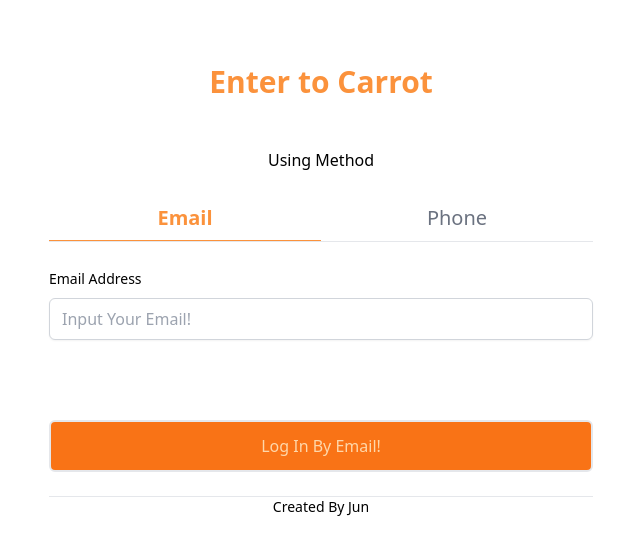
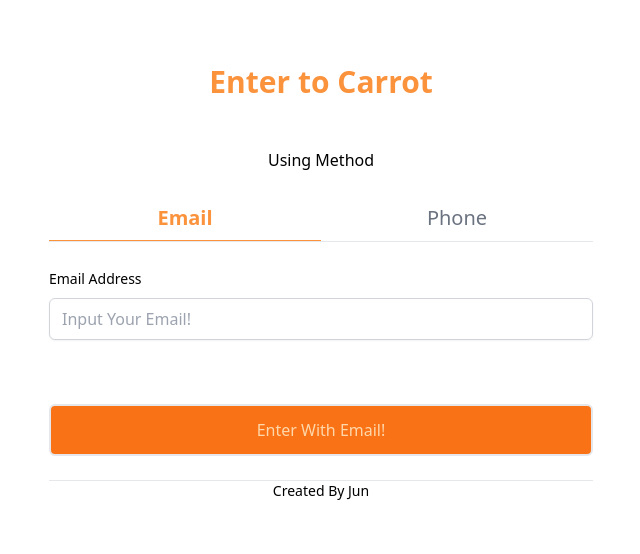
Before and after one commit to jungyu333/carrot_market, a Next.js app: page /enter in a window 1280 px wide. Shown: the top 554 px of the page, without its empty margins (319-959 px from the left). Built offline with nearby package versions, Linux system fonts and the light colour scheme.

Commit message:
submitButton.tsx Refactoring

```diff
--- a/components/layout.tsx
+++ b/components/layout.tsx
@@ -5,9 +5,9 @@ import tw from "tailwind-styled-components";
 
 interface LayoutProps {
   title: string;
-  canGoBack: boolean;
-  hasTabBar: boolean;
-  isLogIn: boolean;
+  canGoBack?: boolean;
+  hasTabBar?: boolean;
+  isLogIn?: boolean;
   children: React.ReactNode;
 }
 
--- /dev/null
+++ b/components/submitButton.tsx
@@ -0,0 +1,23 @@
+import tw from "tailwind-styled-components";
+
+const Button = tw.button`
+  text-center
+  bg-orange-500
+  text-orange-200
+  w-full
+  border-2
+  py-3
+  rounded-md
+  focus:outline-none
+  focus:ring-2
+  focus:ring-orange-500
+  hover:text-white
+`;
+
+interface SubmitButtonProps {
+  text: string;
+}
+
+export default function SubmitButton({ text }: SubmitButtonProps) {
+  return <Button>{text}</Button>;
+}
--- a/pages/chats/index.tsx
+++ b/pages/chats/index.tsx
@@ -1,3 +1,5 @@
+import { NextPage } from "next";
+import Link from "next/link";
 import tw from "tailwind-styled-components";
 import Layout from "../../components/layout";
 
@@ -42,11 +44,12 @@ const Content = tw.span`
   text-gray-400
 `;
 
-export default function Chat() {
+const Chats: NextPage = () => {
   return (
     <Layout title="채팅" isLogIn canGoBack={false} hasTabBar>
       <Wrapper>
         {[1, 2, 3, 4, 5, 6, 7, 8, 9].map((i) => (
+          <Link key={i} href={`/chats/${i}`}>
             <ChatContainer key={i}>
               <AvatarContainer>
                 <Avater />
@@ -56,8 +59,11 @@ export default function Chat() {
                 <Content>How are You!</Content>
               </MainContainer>
             </ChatContainer>
+          </Link>
         ))}
       </Wrapper>
     </Layout>
   );
-}
+};
+
+export default Chats;
--- a/pages/communicate/write.tsx
+++ b/pages/communicate/write.tsx
@@ -1,5 +1,6 @@
 import tw from "tailwind-styled-components";
 import Layout from "../../components/layout";
+import SubmitButton from "../../components/submitButton";
 
 const Wrapper = tw.div`
   mt-20
@@ -52,15 +53,6 @@ const ButtonContainer = tw.div`
   mt-8
 `;
 
-const Button = tw.button`
-  border
-  w-full
-  py-3
-  rounded-md
-  bg-orange-500
-  text-white
-  hover:bg-orange-600
-`;
 export default function WritePost() {
   return (
     <Layout canGoBack title="새 글 작성" isLogIn hasTabBar={false}>
@@ -74,7 +66,7 @@ export default function WritePost() {
           <TextArea rows={6} placeholder="Create Post" />
         </MainContainer>
         <ButtonContainer>
-          <Button>Create a Post!</Button>
+          <SubmitButton text="Create a Post" />
         </ButtonContainer>
       </Wrapper>
     </Layout>
--- a/pages/enter.tsx
+++ b/pages/enter.tsx
@@ -1,6 +1,7 @@
 import mitt from "next/dist/shared/lib/mitt";
 import { useState } from "react";
 import tw from "tailwind-styled-components";
+import SubmitButton from "../components/submitButton";
 
 const Wrapper = tw.div`
   mt-16
@@ -110,21 +111,7 @@ const PhoneInput = tw.input`
 `;
 
 const SubmitButtonContainer = tw.div`
-  mt-20
-`;
-
-const SubmitButton = tw.button`
-  text-center
-  bg-orange-500
-  text-orange-200
-  w-full
-  border-2
-  py-3
-  rounded-md
-  focus:outline-none
-  focus:ring-2
-  focus:ring-orange-500
-  hover:text-white
+    mt-16
 `;
 
 const CreatedBy = tw.div`
@@ -166,7 +153,7 @@ export default function Enter() {
         <InputContainer>
           {method === "email" ? (
             <EmailInput
-              autocomplete="off"
+              autoComplete="off"
               placeholder="Input Your Email!"
               type="email"
               required
@@ -183,10 +170,10 @@ export default function Enter() {
         </InputContainer>
         <SubmitButtonContainer>
           {method === "email" ? (
-            <SubmitButton>Log In By Email!</SubmitButton>
+            <SubmitButton text="Enter With Email!" />
           ) : null}
           {method === "phone" ? (
-            <SubmitButton>Log In By Phone!</SubmitButton>
+            <SubmitButton text="Enter With Phone Number!" />
           ) : null}
         </SubmitButtonContainer>
       </FormWrapper>
--- a/pages/items/newItem.tsx
+++ b/pages/items/newItem.tsx
@@ -1,5 +1,6 @@
 import tw from "tailwind-styled-components";
 import Layout from "../../components/layout";
+import SubmitButton from "../../components/submitButton";
 
 const Wrapper = tw.div`
   mt-16
@@ -96,15 +97,6 @@ const TextArea = tw.textarea`
   focus:border-orange-500
 `;
 
-const UploadButton = tw.button`
-  border
-  w-full
-  py-3
-  rounded-md
-  bg-orange-500
-  text-white
-  hover:bg-orange-600
-`;
 export default function NewItem() {
   return (
     <Layout title="물건 등록" canGoBack isLogIn hasTabBar={false}>
@@ -153,7 +145,7 @@ export default function NewItem() {
           </div>
         </DescriptionContainer>
 
-        <UploadButton>Upload Item</UploadButton>
+        <SubmitButton text="Upload Item" />
       </Wrapper>
     </Layout>
   );
--- a/pages/profile/edit.tsx
+++ b/pages/profile/edit.tsx
@@ -1,5 +1,6 @@
 import tw from "tailwind-styled-components";
 import Layout from "../../components/layout";
+import SubmitButton from "../../components/submitButton";
 
 const Wrapper = tw.div`
   mt-20
@@ -139,6 +140,7 @@ export default function Edit() {
           <IntroduceLabel htmlFor="introduce">Introduce</IntroduceLabel>
           <TextArea id="introduce" rows={6} />
         </IntroduceContainer>
+        <SubmitButton text="Edit Profile" />
       </Wrapper>
     </Layout>
   );
```
Lines whose indentation alone changed are shown as unchanged.
